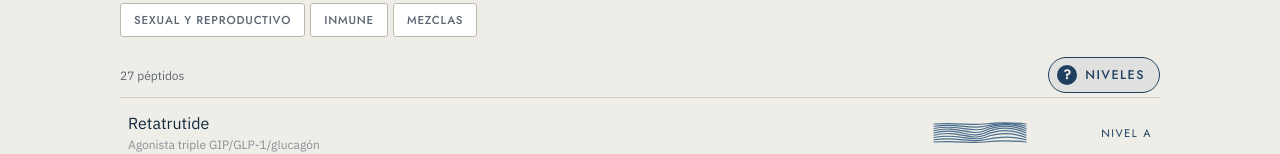
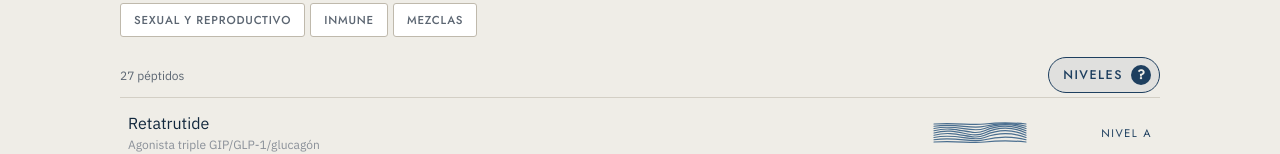
Before and after one commit to getmoeapp-cmd/-Evidence-App, a React (Vite) app: page / in a window 1280 px wide. Shown: the part 327-481 px from the top of the page. Built offline with nearby package versions, Linux system fonts and the light colour scheme.

Commit message:
levels update

```diff
--- a/src/components/LevelKey.jsx
+++ b/src/components/LevelKey.jsx
@@ -15,10 +15,11 @@ export function LevelKeyTrigger({ onClick, label }) {
         display: "inline-flex", alignItems: "center", gap: 8,
         fontFamily: "'Jost', sans-serif", fontSize: 12.5, letterSpacing: "0.12em",
         textTransform: "uppercase", fontWeight: 500,
-        padding: "7px 14px 7px 8px", borderRadius: 20, cursor: "pointer",
+        padding: "7px 8px 7px 14px", borderRadius: 20, cursor: "pointer",
         border: `1px solid ${C.ink}`, background: "rgba(30,63,95,0.07)", color: C.ink,
       }}
     >
+      {label}
       <span
         aria-hidden="true"
         style={{
@@ -30,7 +31,6 @@ export function LevelKeyTrigger({ onClick, label }) {
       >
         ?
       </span>
-      {label}
     </button>
   );
 }
```
